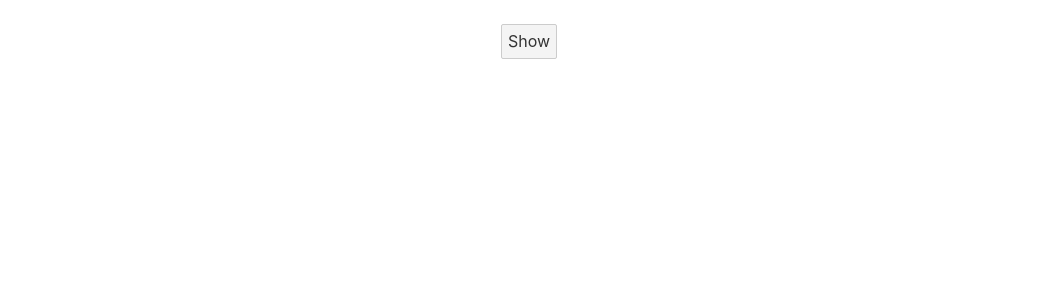
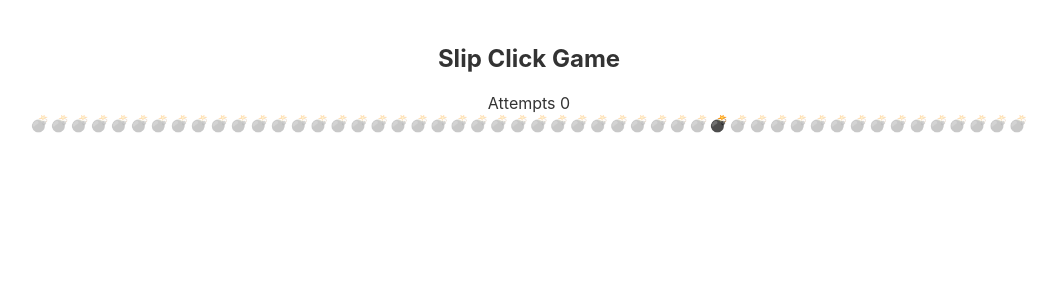
Before and after one commit to bitfumes/svelte-js-tutorial, a Svelte app: page / in a window 1280 px wide. Shown: the top 300 px of the page, without its empty margins (111-1168 px from the left). Built offline with nearby package versions, Linux system fonts and the light colour scheme.

Commit message:
slip click game

```diff
--- a/src/App.svelte
+++ b/src/App.svelte
@@ -1,6 +1,5 @@
 <script>
-  import Destroy from "./components/LifeCycle/Destroy.svelte";
-  let show = false;
+  import BeforeAfterUpdate from "./components/LifeCycle/BeforeAfterUpdate.svelte";
 </script>
 
 <style>
@@ -26,8 +25,5 @@
 </style>
 
 <main>
-  {#if show}
-    <Destroy />
-  {/if}
-  <button on:click={() => (show = !show)}>Show</button>
+  <BeforeAfterUpdate />
 </main>
--- /dev/null
+++ b/src/components/LifeCycle/BeforeAfterUpdate.svelte
@@ -0,0 +1,56 @@
+<script>
+  import { onMount, beforeUpdate, afterUpdate } from "svelte";
+  let attempts = 0;
+  let bombs = new Array(50);
+  let randNum = 0;
+  let interval;
+  // beforeUpdate(() => {
+  //   console.log("I am from before update");
+  // });
+
+  onMount(() => {
+    interval = setInterval(() => {
+      randNum = Math.floor(Math.random() * bombs.length);
+    }, 1000);
+  });
+
+  afterUpdate(() => {
+    if (attempts == 10) {
+      clearInterval(interval);
+      alert("You loose!");
+    }
+  });
+
+  function handleClick(index) {
+    if (index == randNum) {
+      bombs = [...bombs.slice(0, index), ...bombs.slice(index + 1)];
+    } else {
+      attempts = attempts + 1;
+    }
+  }
+</script>
+
+<style>
+  .container {
+    width: 100%;
+    display: flex;
+    flex-wrap: wrap;
+    justify-content: center;
+  }
+  .bomb {
+    cursor: pointer;
+  }
+</style>
+
+<h2>Slip Click Game</h2>
+Attempts {attempts}
+<div class="container">
+  {#each bombs as _, i}
+    <div
+      class="bomb"
+      style={i == randNum ? '' : 'opacity:0.3'}
+      on:click={() => handleClick(i)}>
+      💣
+    </div>
+  {/each}
+</div>
```
